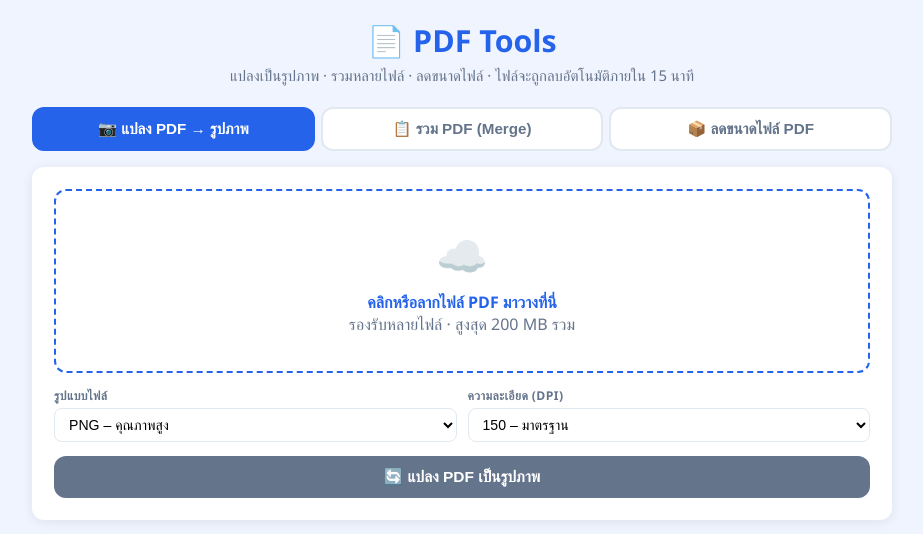
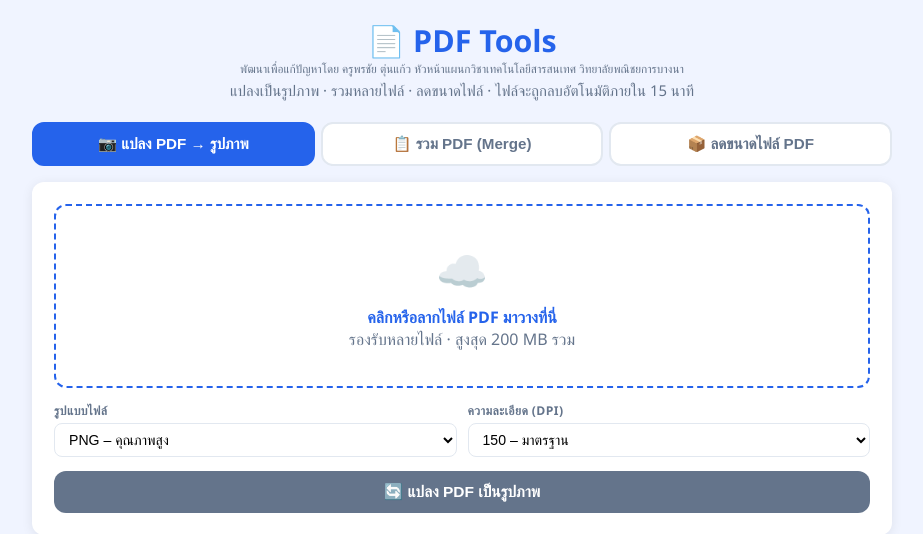
Before and after one commit to mangcom/pdf-tools, a Flask app: page / in a window 1280 px wide. Shown: the top 534 px of the page, without its empty margins (178-1101 px from the left). Run offline with Flask 3, Linux system fonts and the light colour scheme.

Commit message:
Add developer credit line to header
Co-Authored-By: Claude Sonnet 5 <noreply@anthropic.com>

```diff
--- a/templates/index.html
+++ b/templates/index.html
@@ -146,6 +146,7 @@ td.rm button{background:none;border:none;cursor:pointer;color:var(--d);font-size
 <body>
 <header>
   <h1>&#128196; PDF Tools</h1>
+  <p class="cleanup-note" style="font-style:normal;margin-top:0">พัฒนาเพื่อแก้ปัญหาโดย ครูพรชัย ตุ่นแก้ว หัวหน้าแผนกวิชาเทคโนโลยีสารสนเทศ วิทยาลัยพณิชยการบางนา</p>
   <p>แปลงเป็นรูปภาพ &middot; รวมหลายไฟล์ &middot; ลดขนาดไฟล์ &middot; ไฟล์จะถูกลบอัตโนมัติภายใน 15 นาที</p>
 </header>
 
```
